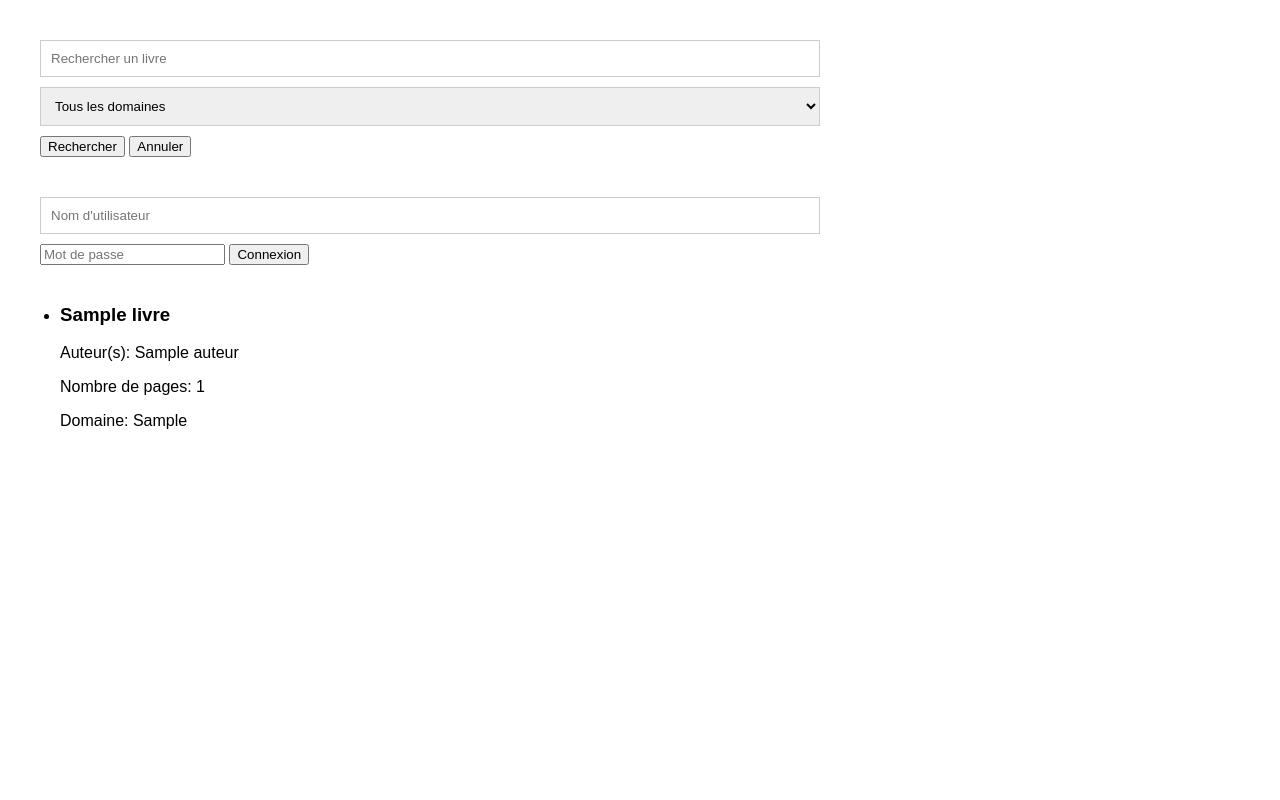
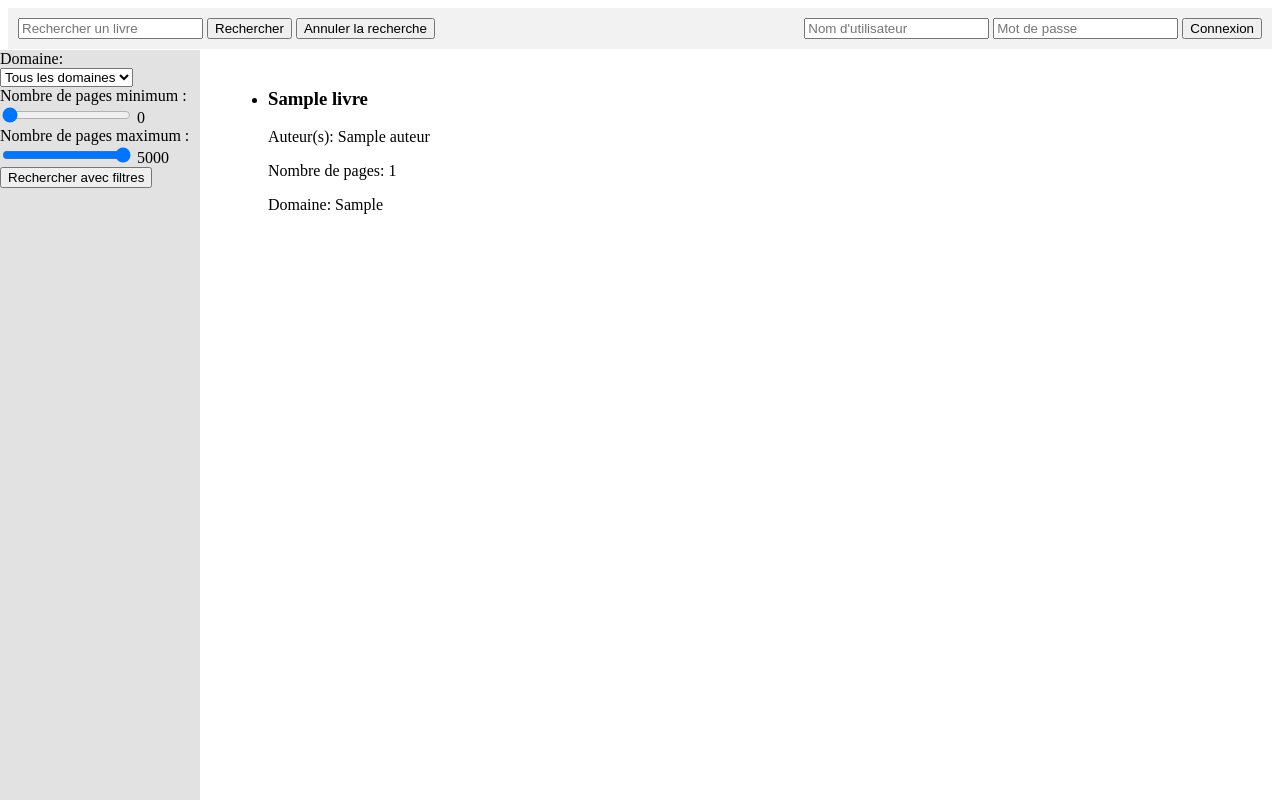
Before and after one commit to BagotAlexis/PROJET_WEB, a PHP site: page / in a window 1280 px wide. Run offline with PHP 8.4, Linux system fonts and the light colour scheme; tables that the repository leaves empty hold one stand-in row (values such as "Sample post").

Commit message:
Add files via upload

```diff
--- a/index.php
+++ b/index.php
@@ -10,41 +10,57 @@ try {
     die("Erreur de connexion à la base de données: " . $e->getMessage());
 }
 
+// Récupération et application du filtre sur le nombre de pages
+$minPages = isset($_POST['minPages']) ? (int)$_POST['minPages'] : 0;
+$maxPages = isset($_POST['maxPages']) ? (int)$_POST['maxPages'] : 5000; // Mettez une limite supérieure réaliste
+
+$params = [];
+$whereClauses = [];
+
+if ($minPages > 0 || $maxPages < 10000) {
+    $whereClauses[] = "Livre.Nbpages BETWEEN :minPages AND :maxPages";
+    $params[':minPages'] = $minPages;
+    $params[':maxPages'] = $maxPages;
+}
+
 // Récupération des domaines existants
 $stmtDomaines = $db->query("SELECT DISTINCT Domaine FROM Livre ORDER BY Domaine");
 $domaines = $stmtDomaines->fetchAll(PDO::FETCH_COLUMN);
 
-// Récupération et filtrage des livres
 $searchTerm = isset($_POST['search']) ? $_POST['search'] : '';
 $selectedDomaine = isset($_POST['domaine']) ? $_POST['domaine'] : '';
-$whereClauses = [];
-$params = [];
-
-if ($searchTerm) {
-    $whereClauses[] = "(Livre.Titre LIKE :searchTerm)";
-    $params['searchTerm'] = "%$searchTerm%";
-}
-
-if ($selectedDomaine && $selectedDomaine !== "Tous les domaines") {
-    $whereClauses[] = "Livre.Domaine = :domaine";
-    $params['domaine'] = $selectedDomaine;
-}
 
 $query = "SELECT Livre.*, GROUP_CONCAT(DISTINCT Auteur.Nom ORDER BY Auteur.Nom ASC SEPARATOR ', ') AS Auteurs
           FROM Livre
           LEFT JOIN Ecrit ON Livre.ISSN = Ecrit.ISSN
           LEFT JOIN Auteur ON Ecrit.Num = Auteur.Num";
 
-if ($whereClauses) {
+if (!empty($searchTerm)) {
+    $search = "%{$searchTerm}%";
+    $whereClauses[] = "(Livre.Titre LIKE :searchTermTitle OR Auteur.Nom LIKE :searchTermAuthor)";
+    $params[':searchTermTitle'] = $search;
+    $params[':searchTermAuthor'] = $search;
+}
+
+if (!empty($selectedDomaine) && $selectedDomaine !== "Tous les domaines") {
+    $whereClauses[] = "Livre.Domaine = :domaine";
+    $params[':domaine'] = $selectedDomaine;
+}
+
+if (!empty($whereClauses)) {
     $query .= " WHERE " . implode(' AND ', $whereClauses);
 }
 
 $query .= " GROUP BY Livre.ISSN";
 
 $stmtLivres = $db->prepare($query);
-$stmtLivres->execute($params);
-$livres = $stmtLivres->fetchAll(PDO::FETCH_ASSOC);
 
+try {
+    $stmtLivres->execute($params);
+    $livres = $stmtLivres->fetchAll(PDO::FETCH_ASSOC);
+} catch (PDOException $e) {
+    die("Erreur lors de l'exécution de la requête: " . $e->getMessage());
+}
 
 // Gestion de la connexion utilisateur
 $error = '';
@@ -53,7 +69,6 @@ if (isset($_POST['login'])) {
     $password = filter_input(INPUT_POST, 'password', FILTER_SANITIZE_STRING);
 
     if ($username && $password) {
-        // Remplacez 'username' par le nom réel de la colonne, par exemple 'Nom'
         $stmt = $db->prepare("SELECT * FROM admin WHERE Nom = :username");
         $stmt->execute(['username' => $username]);
         $user = $stmt->fetch();
@@ -82,22 +97,14 @@ if (isset($_POST['cancel_search'])) {
 <head>
     <meta charset="UTF-8">
     <title>Recherche de Livres</title>
-    <link rel="stylesheet" href="style.css">
+    <link rel="stylesheet" href="main_page.css">
 </head>
 <body>
     <header>
         <form method="post">
             <input type="text" name="search" placeholder="Rechercher un livre" value="<?php echo htmlspecialchars($searchTerm); ?>">
-            <select name="domaine">
-                <option value="">Tous les domaines</option>
-                <?php foreach ($domaines as $domaine): ?>
-                    <option value="<?php echo htmlspecialchars($domaine); ?>" <?php echo ($selectedDomaine === $domaine) ? 'selected' : ''; ?>>
-                        <?php echo htmlspecialchars($domaine); ?>
-                    </option>
-                <?php endforeach; ?>
-            </select>
             <button type="submit" name="submit_search">Rechercher</button>
-            <button type="submit" name="cancel_search">Annuler</button>
+            <button type="submit" name="cancel_search">Annuler la recherche</button>
         </form>
         <form method="post">
             <input type="text" name="username" placeholder="Nom d'utilisateur" required>
@@ -106,7 +113,41 @@ if (isset($_POST['cancel_search'])) {
         </form>
     </header>
 
+    <aside id="filters">
+        <form method="post" id="filters-form">
+            <div>
+                <label for="domaine">Domaine:</label>
+                <select name="domaine">
+                    <option value="">Tous les domaines</option>
+                    <?php foreach ($domaines as $domaine): ?>
+                        <option value="<?php echo htmlspecialchars($domaine); ?>" <?php echo ($selectedDomaine === $domaine) ? 'selected' : ''; ?>>
+                            <?php echo htmlspecialchars($domaine); ?>
+                        </option>
+                    <?php endforeach; ?>
+                </select>
+            </div>
+
+            <div>
+                <label for="minPages">Nombre de pages minimum :</label>
+                <input type="range" id="minPages" name="minPages" min="0" max="1000" value="<?php echo $minPages; ?>" oninput="this.nextElementSibling.value = this.value">
+                <output><?php echo $minPages; ?></output>
+            </div>
+
+            <div>
+                <label for="maxPages">Nombre de pages maximum :</label>
+                <input type="range" id="maxPages" name="maxPages" min="0" max="1000" value="<?php echo $maxPages; ?>" oninput="this.nextElementSibling.value = this.value">
+                <output><?php echo $maxPages; ?></output>
+            </div>
+
+            <!-- Conserver la valeur de recherche actuelle -->
+            <input type="hidden" name="search" value="<?php echo htmlspecialchars($searchTerm); ?>">
+
+            <button type="submit" name="apply_filters">Rechercher avec filtres</button>
+        </form>
+    </aside>
+
     <main id="book-info">
+        <!-- Affichage des livres -->
         <?php if ($livres): ?>
             <ul>
                 <?php foreach ($livres as $livre): ?>
```
